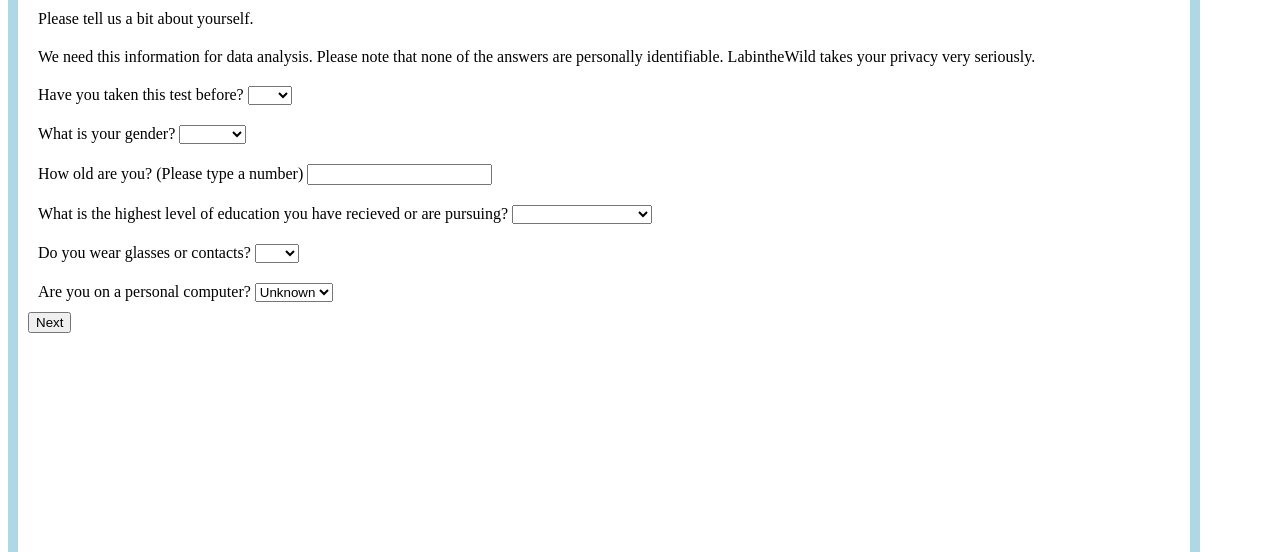
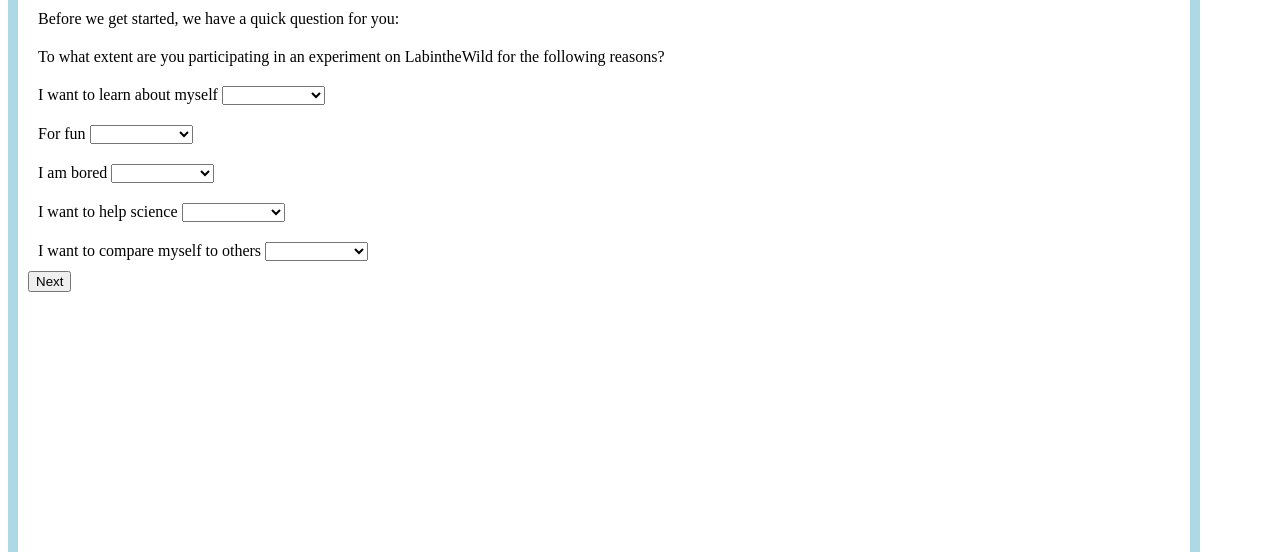
Before and after one commit to uw-ictd/ICTD_Free_Basics_Survey, a Django app: template SampleSurvey/SampleSurvey/templates/basicInfo.html in a window 1280 px wide. Shown: the part 86-638 px from the top of the page. Run offline with Django 3.2, Linux system fonts and the light colour scheme; the template is opened without the code that fills it: values that come from a table or form of the project are taken from there, others are empty; data comes from the database, SQL or seed files in the repository.

Commit message:
Changed basic info page

```diff
--- a/SampleSurvey/SampleSurvey/templates/basicInfo.html
+++ b/SampleSurvey/SampleSurvey/templates/basicInfo.html
@@ -3,39 +3,34 @@
 
 <header>Lab in the Wild</header>
 <body>
-<div>Please tell us a bit about yourself.</div>
-<div>We need this information for data analysis. Please note that none of the answers are personally identifiable. LabintheWild takes your privacy very seriously.</div>
+<div>Before we get started, we have a quick question for you:</div>
+<div>To what extent are you participating in an experiment on LabintheWild for the following reasons?</div>
 <form action="/survey1/start/{{entry.id}}/" method="post">{% csrf_token %}
   {{ form.non_field_errors }}
   <div class="fieldWrapper">
-    {{ form.takenBefore.errors }}
-    <label for="{{ form.takenBefore.id_for_label }}">Have you taken this test before?</label>
-    {{ form.takenBefore }}
+    {{ form.learn.errors }}
+    <label for="{{ form.learn.id_for_label }}">I want to learn about myself</label>
+    {{ form.learn }}
   </div>
   <div class="fieldWrapper">
-    {{ form.gender.errors }}
-    <label for="{{ form.gender.id_for_label }}">What is your gender?</label>
-    {{ form.gender }}
+    {{ form.fun.errors }}
+    <label for="{{ form.fun.id_for_label }}">For fun</label>
+    {{ form.fun }}
   </div>
   <div class="fieldWrapper">
-    {{ form.age.errors }}
-    <label for="{{ form.age.id_for_label }}">How old are you? (Please type a number)</label>
-    {{ form.age }}
+    {{ form.bored.errors }}
+    <label for="{{ form.bored.id_for_label }}">I am bored</label>
+    {{ form.bored }}
   </div>
   <div class="fieldWrapper">
-    {{ form.education.errors }}
-    <label for="{{ form.education.id_for_label }}">What is the highest level of education you have recieved or are pursuing?</label>
-    {{ form.education }}
+    {{ form.science.errors }}
+    <label for="{{ form.science.id_for_label }}">I want to help science</label>
+    {{ form.science }}
   </div>
   <div class="fieldWrapper">
-    {{ form.glasses.errors }}
-    <label for="{{ form.glasses.id_for_label }}">Do you wear glasses or contacts?</label>
-    {{ form.glasses }}
-  </div>
-  <div class="fieldWrapper">
-    {{ form.personalComputer.errors }}
-    <label for="{{ form.personalComputer.id_for_label }}">Are you on a personal computer?</label>
-    {{ form.personalComputer }}
+    {{ form.compare.errors }}
+    <label for="{{ form.compare.id_for_label }}">I want to compare myself to others</label>
+    {{ form.compare }}
   </div>
   <input type="submit" value="Next">
 </form>
--- a/SampleSurvey/Survey1/forms.py
+++ b/SampleSurvey/Survey1/forms.py
@@ -9,7 +9,7 @@ class BasicInfoForm(forms.ModelForm):
 #    personalComputer = forms.BooleanField(required=True)
     class Meta:
         model = Entry
-        fields = ['takenBefore', 'gender', 'age', 'education', 'glasses', 'personalComputer',]
+        fields = ['learn', 'fun', 'bored', 'science', 'compare', ]
 
 class ConfirmationForm(forms.ModelForm):
     confirmation = forms.BooleanField(required=True)
--- a/SampleSurvey/Survey1/models.py
+++ b/SampleSurvey/Survey1/models.py
@@ -4,16 +4,12 @@ from django.db import models
 
 class Entry(models.Model):
     # For basic info form
-    GENDER = ((None, ''), ('F','Female'), ('M','Male'), ('O', 'Other'), )
-    YES_NO = ((None,''), ('T','Yes'), ('F', 'No'), )
-    EDUCATION = ((None, ''), ('a', 'Pre-High School'), ('b', 'High School'), ('c', 'College'), ('d', 'Graduate School'),
-                  ('e', 'Professional School'), ('f', 'PhD'), ('g', 'Postdoctorial'), )
-    takenBefore = models.CharField(max_length=3, choices=YES_NO, default='')
-    gender = models.CharField(max_length=7, choices=GENDER, default='')
-    age = models.PositiveSmallIntegerField(null=True)
-    education = models.CharField(max_length=20, choices=EDUCATION, default='')
-    glasses = models.CharField(max_length=3, choices=YES_NO, default='')
-    personalComputer = models.NullBooleanField(null=False)
+    CHOICES = (('', ''), ('1', '1 - Not at all'), ('2','2'), ('3','3'), ('4', '4'), ('5', '5 - very much'), )
+    learn = models.CharField(max_length=10, choices=CHOICES, default='')
+    fun = models.CharField(max_length=10, choices=CHOICES, default='')
+    bored = models.CharField(max_length=10, choices=CHOICES, default='')
+    science = models.CharField(max_length=10, choices=CHOICES, default='')
+    compare = models.CharField(max_length=10, choices=CHOICES, default='')
 
     # For confirmation form
     confirmation = models.BooleanField()
```
Also changed, not shown: SampleSurvey/Survey1/migrations/0009_auto_20180510_2232.py (added), SampleSurvey/Survey1/migrations/0010_auto_20180510_2234.py (added), SampleSurvey/db.sqlite3.
